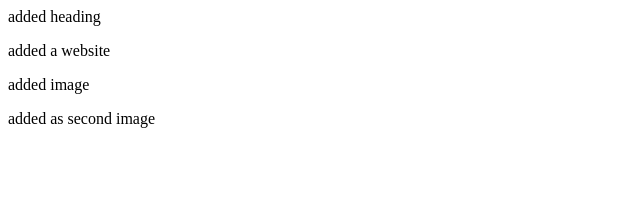
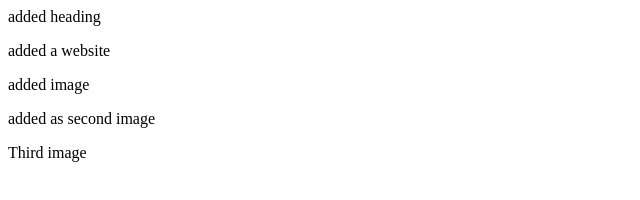
Before and after one commit to HenrySsali/person, a plain HTML site: page peter.html in a window 1280 px wide. Shown: the whole page, without its empty margins (0-640 px from the left). Drawn offline with Linux system fonts and the light colour scheme.

Commit message:
third image added

```diff
--- a/peter.html
+++ b/peter.html
@@ -10,5 +10,6 @@
     <p>added a website</p>
     <p>added image</p>
     <p>added as second image</p>
+    <p>Third image</p>
 </body>
 </html>
```
